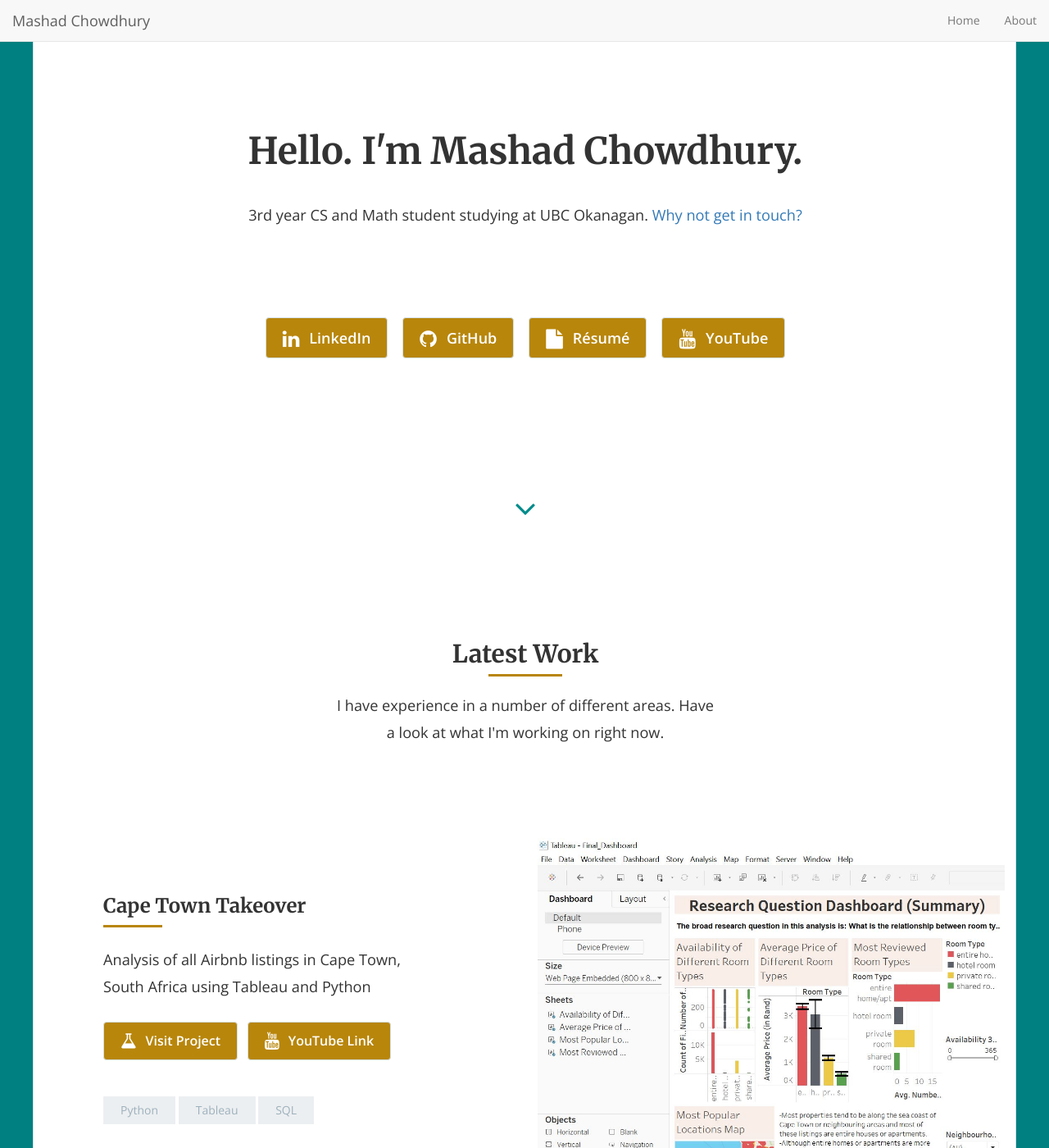
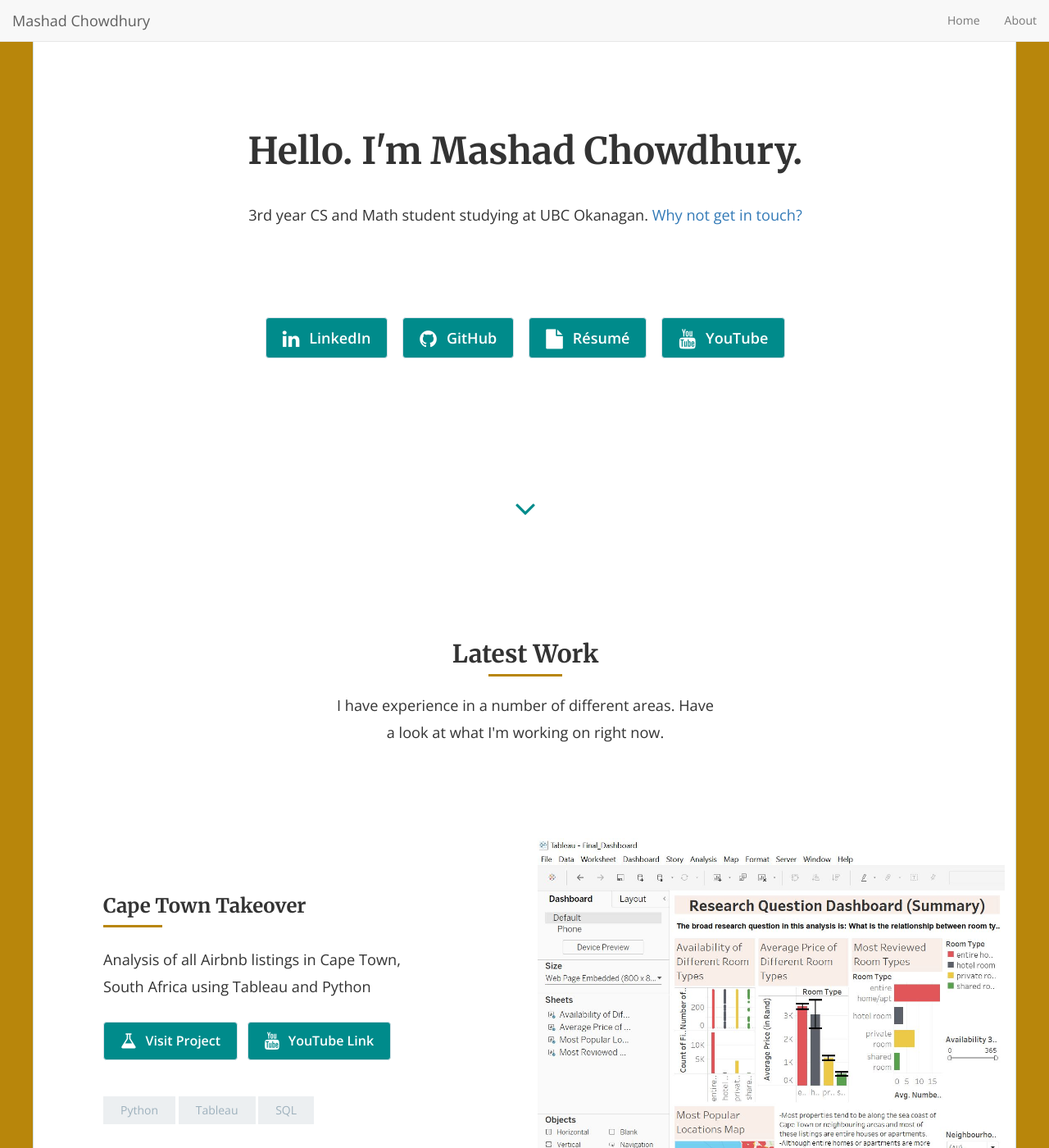
Before and after one commit to mashadchowdhury/mashadchowdhury.github.io, a Jekyll site: the page built from index.html, in a window 1280 px wide and 1400 px high. Shown: the whole window at 82% size. Built offline with Jekyll 4.4.1, drawn with Linux system fonts in a browser that asks for light colours; nearby versions of some CDN libraries; the list of posts is cut into pages by our own code.

Commit message:
Update style.scss

```diff
--- a/css/style.scss
+++ b/css/style.scss
@@ -33,7 +33,7 @@
 }
 
 body {
-  background-color: #008080;
+  background-color: #B8860B;
   @extend %opensans;
   -webkit-font-smoothing: antialiased;
 }
@@ -67,9 +67,9 @@
   border-radius: 4px;
   color: #ffffff;
   font-weight: 600;
-  background-color: DarkGoldenRod;
+  background-color: darkcyan;
   &:hover, &.btn-default:hover {
-    background-color: teal;
+    background-color: darkgoldenrod;
     color: #ffffff;
     border: solid 1px #b0c5d2;
     -moz-box-shadow: 0 1px 0 #b0c5d2;
```
